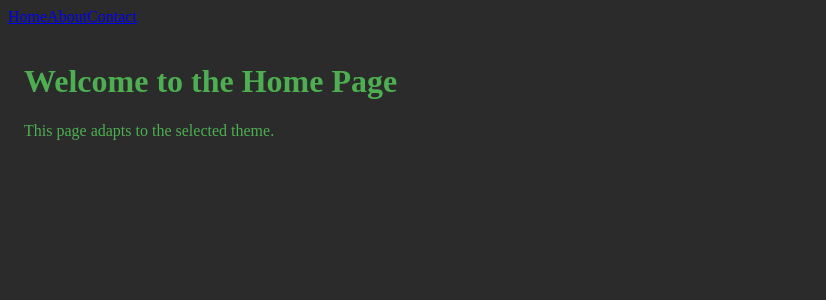
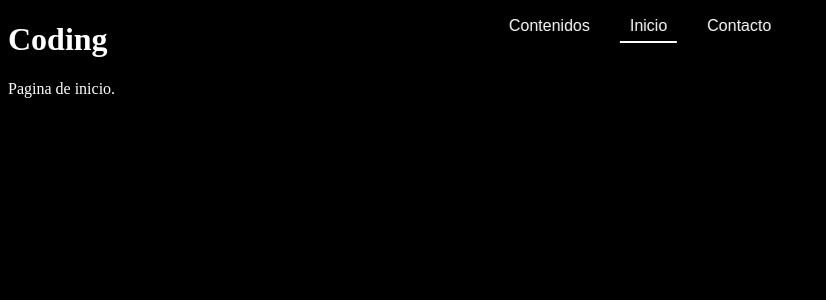
Before and after one commit to DuskStarGITHUB/Coding, a React (Vite) app in the folder frontend/: page / in a window 1280 px wide. Shown: the top 300 px of the page, without its empty margins (0-826 px from the left). Built offline with nearby package versions, Linux system fonts and the light colour scheme.

Commit message:
NAVBAR, PAGES, NEW CONTROLLER LOGIC

```diff
--- a/frontend/index.html
+++ b/frontend/index.html
@@ -1,5 +1,5 @@
 <!DOCTYPE html>
-<html lang="en">
+<html lang="es">
   <head>
     <meta charset="UTF-8" />
     <link rel="icon" type="image/svg+xml" href="./public/icon.ico" />
--- a/frontend/src/web/controllers/Controllers.jsx
+++ b/frontend/src/web/controllers/Controllers.jsx
@@ -2,11 +2,12 @@
 // Archivo: Controllers.jsx
 
 // Recursos
-import React, { useState } from "react";
+import React, { useState, useEffect } from "react";
 import Testing from "../../test/TestingCMV"; //Controlador Modelo Vista Testeo
 import Responses from "../models/Responses"; //Modelo de metodos de respuestas rapidas
-import '../views/global/themes/themes.css';
-import '../views/global/themes/global.css';
+import "../views/global/themes/themes.css";
+import "../views/global/themes/global.css";
+import NavBar from "../views/components/NavBar";
 
 // Lista de controladores
 
@@ -21,8 +22,18 @@ export const ControllerTest = () => {
 };
 
 export const ControllerViews = () => {
-  // Este controlador renderiza contenido
-  const theme = "programing";
-  return Responses.ThemeModel(theme);
-
+  const [currentPage, setCurrentPage] = useState("inicio");
+  const theme = "default";
+  useEffect(() => {
+    document.documentElement.className = theme;
+  }, [theme]);
+  const renderPage = () => {
+    return Responses.getPageModel(currentPage);
+  };
+  return (
+    <>
+      <NavBar currentPage={currentPage} onPageChange={setCurrentPage} />
+      {renderPage()}
+    </>
+  );
 };
--- a/frontend/src/web/models/Responses.jsx
+++ b/frontend/src/web/models/Responses.jsx
@@ -3,8 +3,9 @@
 
 //Recursos
 import React from "react";
-import { useEffect } from "react";
 import PageHome from "../views/pages/PageHome";
+import PageContents from "../views/pages/PageContents";
+import PageContact from "../views/pages/PageContact";
 
 // Modelo
 const Responses = {
@@ -33,11 +34,13 @@ const Responses = {
         return "Error: Tipo de respuesta no reconocido.";
     }
   },
-  ThemeModel: (theme) => {
-    useEffect(() => {
-      document.documentElement.className = theme;
-    }, [theme]);
-    return <PageHome />;
+  getPageModel: (page) => {
+    const pages = {
+      inicio: <PageHome />,
+      contenidos: <PageContents />,
+      contacto: <PageContact />,
+    };
+    return pages[page] || <div>Error: Página no encontrada</div>;
   },
 };
 
--- a/frontend/src/web/views/components/NavBar.jsx
+++ b/frontend/src/web/views/components/NavBar.jsx
@@ -1,12 +1,33 @@
 // Componente barra de navegación
+// NavBar.jsx
 import React from "react";
+import "./assets/css/navbar.css";
 
-const NavBar = () => {
+const NavBar = ({ currentPage, onPageChange }) => {
+  const handleClick = (section) => {
+    onPageChange(section);
+  };
+
   return (
-    <nav>
-      <a href="#home">Home</a>
-      <a href="#about">About</a>
-      <a href="#contact">Contact</a>
+    <nav className="navbar">
+      <button
+        className={`nav-item ${currentPage === "contenidos" ? "active" : ""}`}
+        onClick={() => handleClick("contenidos")}
+      >
+        Contenidos
+      </button>
+      <button
+        className={`nav-item ${currentPage === "inicio" ? "active" : ""}`}
+        onClick={() => handleClick("inicio")}
+      >
+        Inicio
+      </button>
+      <button
+        className={`nav-item ${currentPage === "contacto" ? "active" : ""}`}
+        onClick={() => handleClick("contacto")}
+      >
+        Contacto
+      </button>
     </nav>
   );
 };
--- /dev/null
+++ b/frontend/src/web/views/components/assets/css/navbar.css
@@ -0,0 +1,43 @@
+/* Estilos específicos de la navbar */
+.navbar {
+  position: fixed;
+  top: 2px;
+  left: 50%;
+  transform: translateX(-50%);
+  display: flex;
+  justify-content: center;
+  align-items: center;
+  gap: 20px;
+  background: var(--bg-color-navbar);
+  color: var(--text-color);
+  padding: 10px 20px;
+  border-radius: 20px;
+  border: 1px solid var(--border-color);
+  backdrop-filter: blur(10px);
+  box-shadow: 0 4px 6px rgba(0, 0, 0, 0.3);
+}
+
+.nav-item {
+  background: transparent;
+  color: var(--text-color);
+  font-size: 1rem;
+  font-family: sans-serif;
+  padding: 5px 10px;
+  border: none;
+  cursor: pointer;
+  position: relative;
+}
+
+.nav-item:hover {
+  opacity: 0.8;
+}
+
+.nav-item.active::after {
+  content: "";
+  position: absolute;
+  bottom: -3px;
+  left: 0;
+  width: 100%;
+  height: 2px;
+  background: var(--text-color);
+}
--- a/frontend/src/web/views/global/themes/themes.css
+++ b/frontend/src/web/views/global/themes/themes.css
@@ -5,16 +5,8 @@
 }
 
 :root.duskstar {
-  --bg-color: #3b3b98;
-  --text-color: #ffffff;
+  --bg-color: #000;
+  --text-color: #fff;
+  --border-color: #fbff00;
+  --bg-color-navbar: #fff7001d;
 }
-
-:root.light {
-  --bg-color: #fdfdfd;
-  --text-color: #000;
-}
-
-:root.programing {
-  --bg-color: #2b2b2b;
-  --text-color: #4caf50;
-}
--- /dev/null
+++ b/frontend/src/web/views/pages/PageContact.jsx
@@ -0,0 +1,12 @@
+import React from "react";
+
+const PageContact = () => {
+  return (
+    <main>
+      <h1>Contacto</h1>
+      <p>Esta es la página de contacto.</p>
+    </main>
+  );
+};
+
+export default PageContact;
--- /dev/null
+++ b/frontend/src/web/views/pages/PageContents.jsx
@@ -0,0 +1,12 @@
+import React from "react";
+
+const PageContents = () => {
+  return (
+    <main>
+      <h1>Contenidos</h1>
+      <p>Esta es la página de contenidos.</p>
+    </main>
+  );
+};
+
+export default PageContents;
--- a/frontend/src/web/views/pages/PageHome.jsx
+++ b/frontend/src/web/views/pages/PageHome.jsx
@@ -1,16 +1,12 @@
 // Página de Inicio
 import React from "react";
-import NavBar from "../components/NavBar";
 
 const PageHome = () => {
   return (
-    <div>
-      <NavBar />
-      <main style={{ padding: "1rem" }}>
-        <h1>Welcome to the Home Page</h1>
-        <p>This page adapts to the selected theme.</p>
-      </main>
-    </div>
+    <main>
+      <h1>Coding</h1>
+      <p>Pagina de inicio.</p>
+    </main>
   );
 };
 
```
